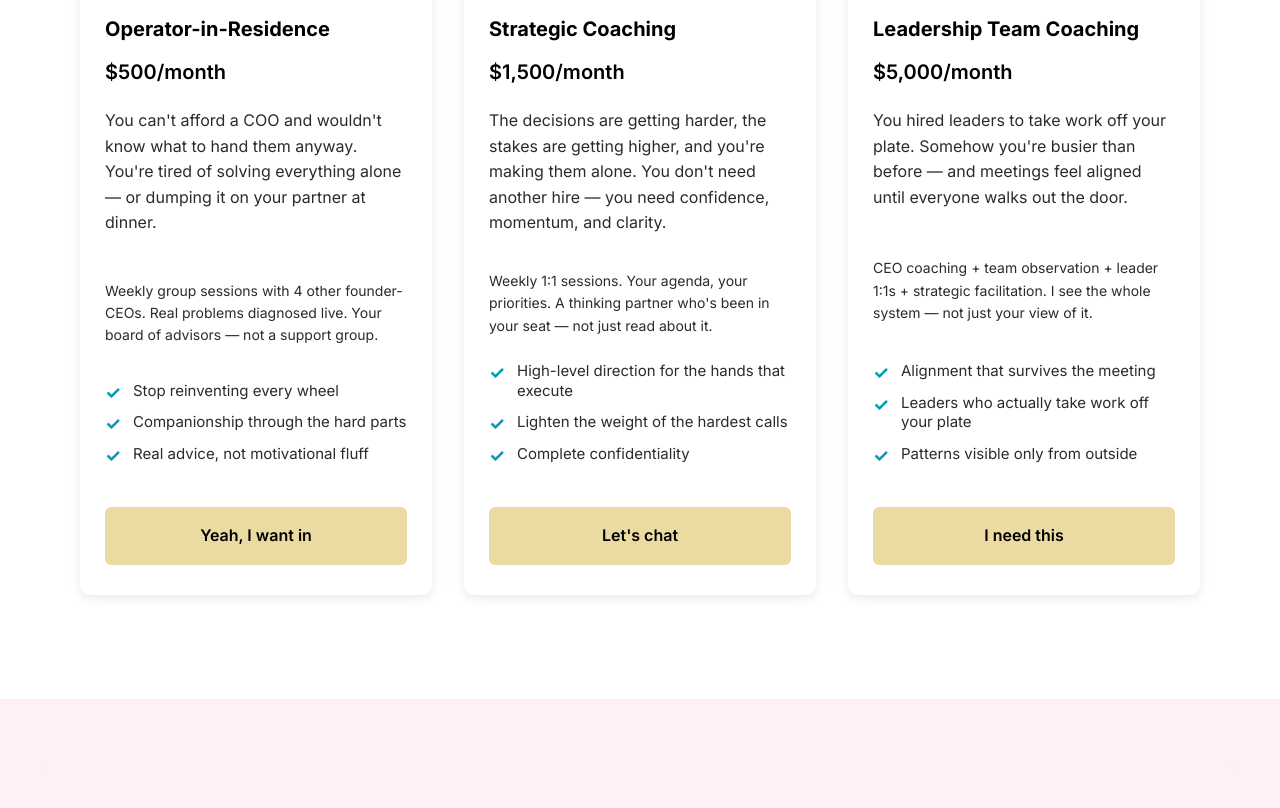
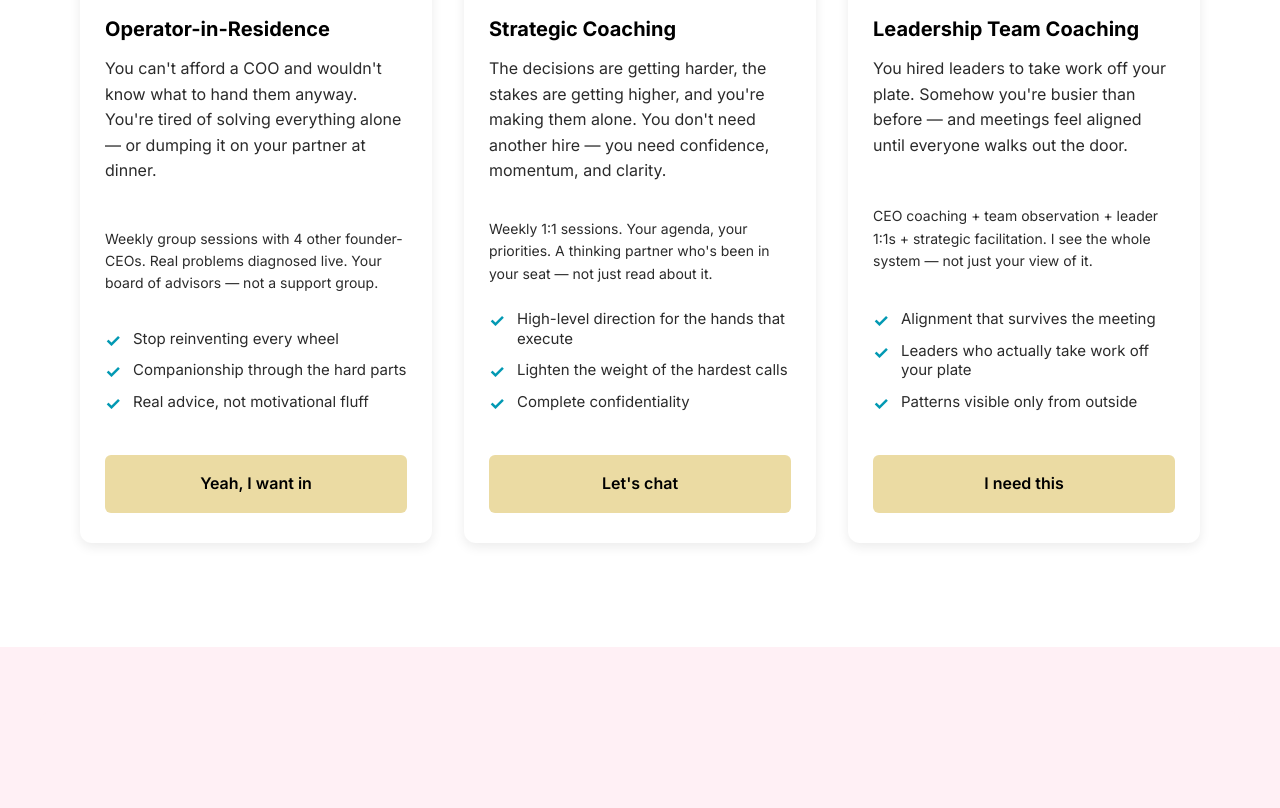
Before and after one commit to tobey-wyatt/motherlode-site-cloudflare, a plain HTML site: page index.html in a window 1280 px wide. Shown: the part 1275-2083 px from the top of the page. Drawn offline with Linux system fonts and the light colour scheme; a script that the page names is missing.

Commit message:
Remove prices
update

```diff
--- a/index.html
+++ b/index.html
@@ -669,8 +669,6 @@
 
                         <h3 style="font-size: 20px; font-weight: 700; line-height: 1.2; margin-bottom: 15px;">Operator-in-Residence</h3>
 
-                        <div class="service-price" style="font-size: 20px; font-weight: 600; margin-bottom: 20px;">$500/month</div>
-
                         <p class="service-description">
                             You can't afford a COO and wouldn't know what to hand them anyway. You're tired of solving everything alone — or dumping it on your partner at dinner.
                         </p>
@@ -696,8 +694,6 @@
 
                         <h3 style="font-size: 20px; font-weight: 700; line-height: 1.2; margin-bottom: 15px;">Strategic Coaching</h3>
 
-                        <div class="service-price" style="font-size: 20px; font-weight: 600; margin-bottom: 20px;">$1,500/month</div>
-
                         <p class="service-description">
                             The decisions are getting harder, the stakes are getting higher, and you're making them alone. You don't need another hire — you need confidence, momentum, and clarity.
                         </p>
@@ -722,8 +718,6 @@
                         <img src="images/leadership-team-icon.png" alt="Leadership team coaching for CEOs whose teams can't align" style="width: 180px; height: 180px; margin: 0 auto 20px; display: block;" loading="lazy">
 
                         <h3 style="font-size: 20px; font-weight: 700; line-height: 1.2; margin-bottom: 15px;">Leadership Team Coaching</h3>
-
-                        <div class="service-price" style="font-size: 20px; font-weight: 600; margin-bottom: 20px;">$5,000/month</div>
 
                         <p class="service-description">
                             You hired leaders to take work off your plate. Somehow you're busier than before — and meetings feel aligned until everyone walks out the door.
```
Also changed, not shown: 1 other file.
